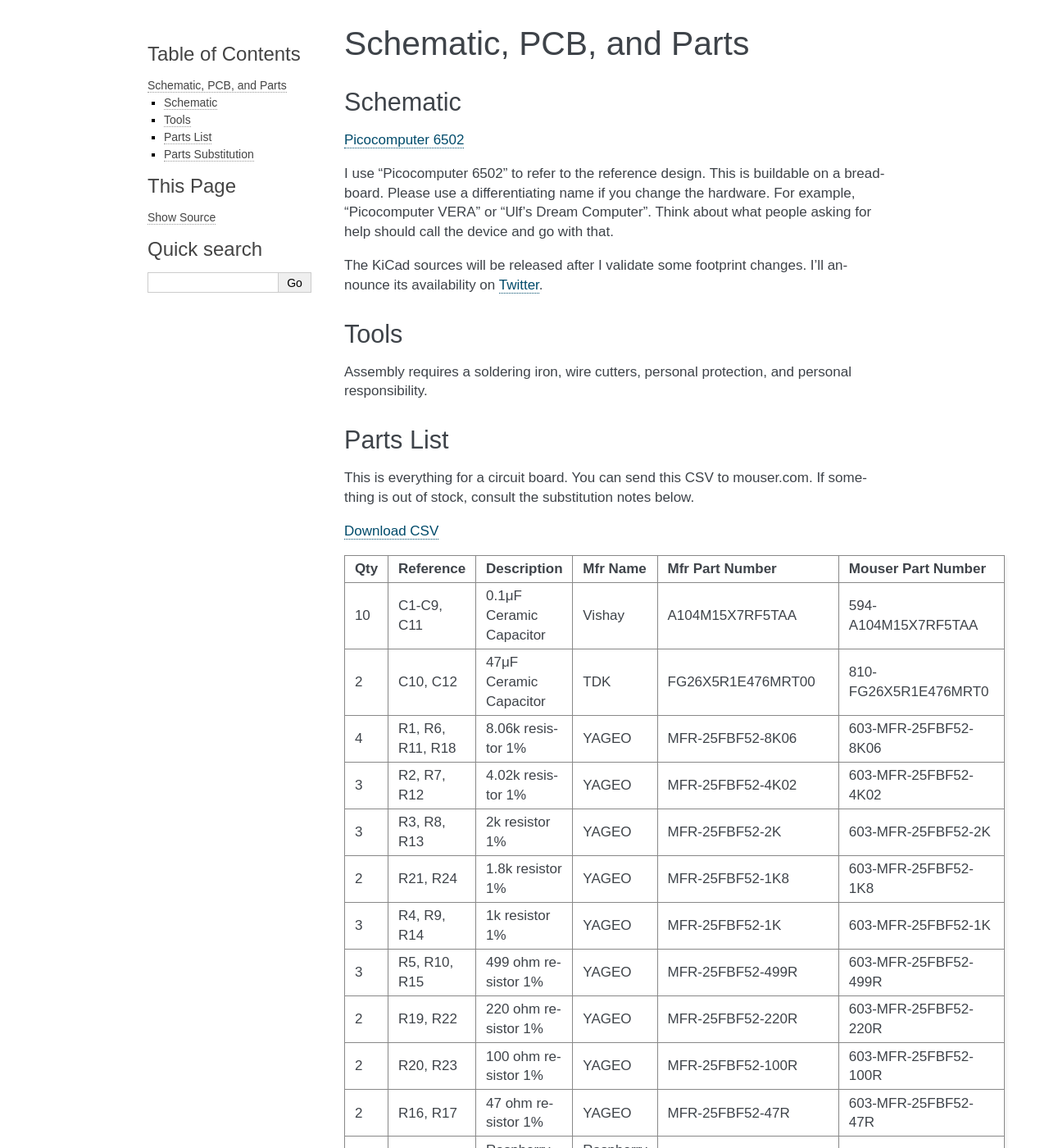
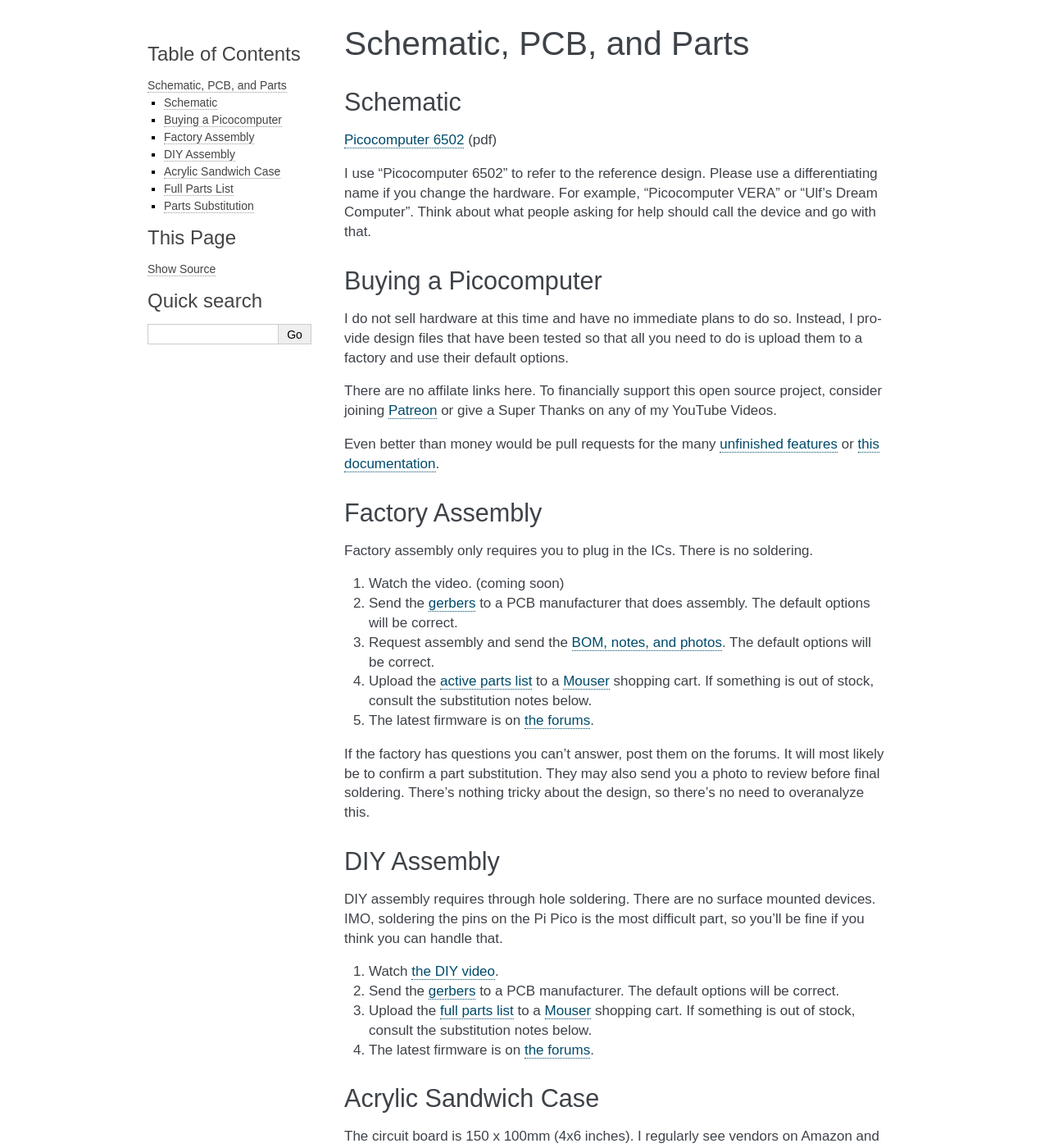
Before and after one commit to picocomputer/picocomputer.github.io, a Sphinx documentation site: the page built from docs/source/hardware.rst, in a window 1280 px wide and 1400 px high. Shown: the whole window at 82% size. Built offline with Sphinx 7.4.7, drawn with Linux system fonts in a browser that asks for light colours; some of the changed text lies outside the part shown.

Commit message:
Mfg Video (#1)
* factory build option

* link change

```diff
--- a/docs/source/hardware.rst
+++ b/docs/source/hardware.rst
@@ -4,21 +4,49 @@
 Schematic
 ---------
 
-`Picocomputer 6502 <_static/2023-06-07-rp6502.pdf>`_
+`Picocomputer 6502 <_static/2023-06-07-rp6502.pdf>`_ (pdf)
 
-I use "Picocomputer 6502" to refer to the reference design. This is buildable on a breadboard. Please use a differentiating name if you change the hardware. For example, "Picocomputer VERA" or "Ulf's Dream Computer". Think about what people asking for help should call the device and go with that.
+I use "Picocomputer 6502" to refer to the reference design. Please use a differentiating name if you change the hardware. For example, "Picocomputer VERA" or "Ulf's Dream Computer". Think about what people asking for help should call the device and go with that.
 
-The KiCad sources will be released after I validate some footprint changes. I'll announce its availability on `Twitter <https://twitter.com/Rumbledethumps>`_.
+Buying a Picocomputer
+---------------------
 
-Tools
------
+I do not sell hardware at this time and have no immediate plans to do so. Instead, I provide design files that have been tested so that all you need to do is upload them to a factory and use their default options.
 
-Assembly requires a soldering iron, wire cutters, personal protection, and personal responsibility.
+There are no affilate links here. To financially support this open source project, consider joining `Patreon <https://www.patreon.com/rumbledethumps>`_ or give a Super Thanks on any of my YouTube Videos.
 
-Parts List
-----------
+Even better than money would be pull requests for the many `unfinished features <https://github.com/picocomputer/rp6502/issues>`_ or `this documentation <https://github.com/picocomputer/picocomputer.github.io>`_.
 
-This is everything for a circuit board. You can send this CSV to mouser.com. If something is out of stock, consult the substitution notes below.
+Factory Assembly
+----------------
+
+Factory assembly only requires you to plug in the ICs. There is no soldering.
+
+1. Watch the video. (coming soon)
+2. Send the `gerbers <_static/gerbers.zip>`_ to a PCB manufacturer that does assembly. The default options will be correct.
+3. Request assembly and send the `BOM, notes, and photos <_static/assembly.zip>`_. The default options will be correct.
+4. Upload the `active parts list <_static/active.csv>`_ to a `Mouser <https://mouser.com>`_ shopping cart. If something is out of stock, consult the substitution notes below.
+5. The latest firmware is on `the forums <https://github.com/orgs/picocomputer/discussions/4>`_.
+
+If the factory has questions you can't answer, post them on the forums. It will most likely be to confirm a part substitution. They may also send you a photo to review before final soldering. There's nothing tricky about the design, so there's no need to overanalyze this.
+
+DIY Assembly
+------------
+
+DIY assembly requires through hole soldering. There are no surface mounted devices. IMO, soldering the pins on the Pi Pico is the most difficult part, so you'll be fine if you think you can handle that.
+
+1. Watch `the DIY video <https://youtu.be/bwgLXEQdq20>`_.
+2. Send the `gerbers <_static/gerbers.zip>`_ to a PCB manufacturer. The default options will be correct.
+3. Upload the `full parts list <_static/parts.csv>`_ to a `Mouser <https://mouser.com>`_ shopping cart. If something is out of stock, consult the substitution notes below.
+4. The latest firmware is on `the forums <https://github.com/orgs/picocomputer/discussions/4>`_.
+
+Acrylic Sandwich Case
+---------------------
+
+The circuit board is 150 x 100mm (4x6 inches). I regularly see vendors on Amazon and eBay selling 150 x 100 x 3mm acrylic sheets. You'll need to drill 3mm holes for M3 standoffs. The recommended standoff height is >=15.5mm for the top and >=3.5mm for the bottom.
+
+Full Parts List
+---------------
 
 `Download CSV <_static/parts.csv>`_
 
```
Also changed, not shown: docs/source/_static/active.csv (added, +9 -0 lines), 1 other file.
